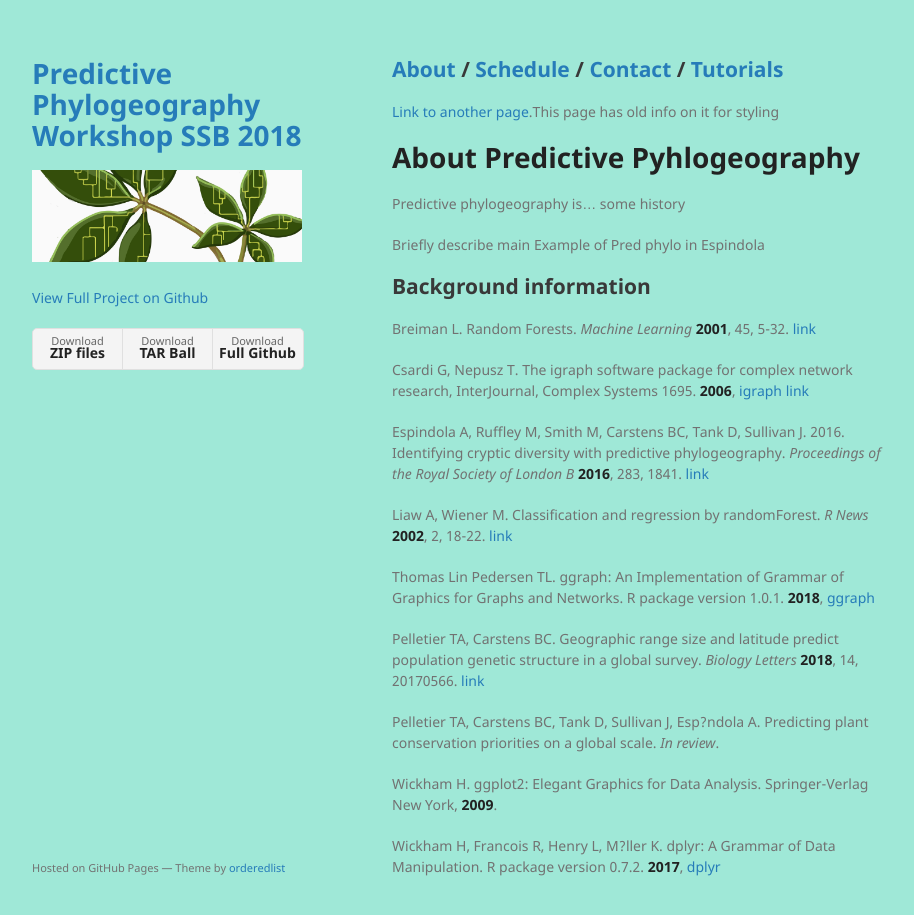
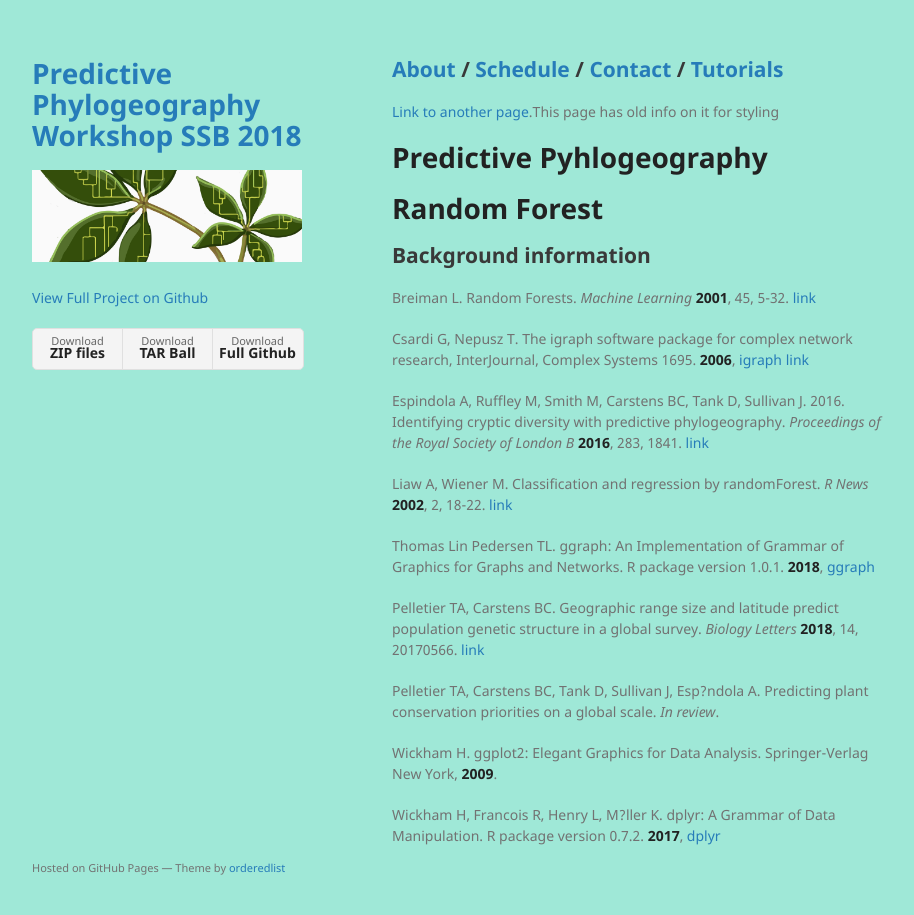
Before and after one commit to PredictivePhylogeography-SSB2018/PredictivePhylogeography-SSB2018.github.io, a Jekyll site: the page built from index.md, in a window 1280 px wide and 947 px high. Shown: the top 915 px of the window, without its empty margins (178-1092 px from the left). Built offline with Jekyll 4.4.1, drawn with Linux system fonts in a browser that asks for light colours; the repository's description, which GitHub fills in, is left out; our own code applies the rules of GitHub Pages for plain Markdown files.

Commit message:
update about info

```diff
--- a/index.md
+++ b/index.md
@@ -5,11 +5,11 @@ layout: default
 
 [Link to another page](./another-page.html).This page has old info on it for styling
 
-# About Predictive Pyhlogeography
+# Predictive Pyhlogeography
 
-Predictive phylogeography is... some history
 
-Briefly describe main Example of Pred phylo in Espindola
+# Random Forest
+
 
 ## Background information
 
```
